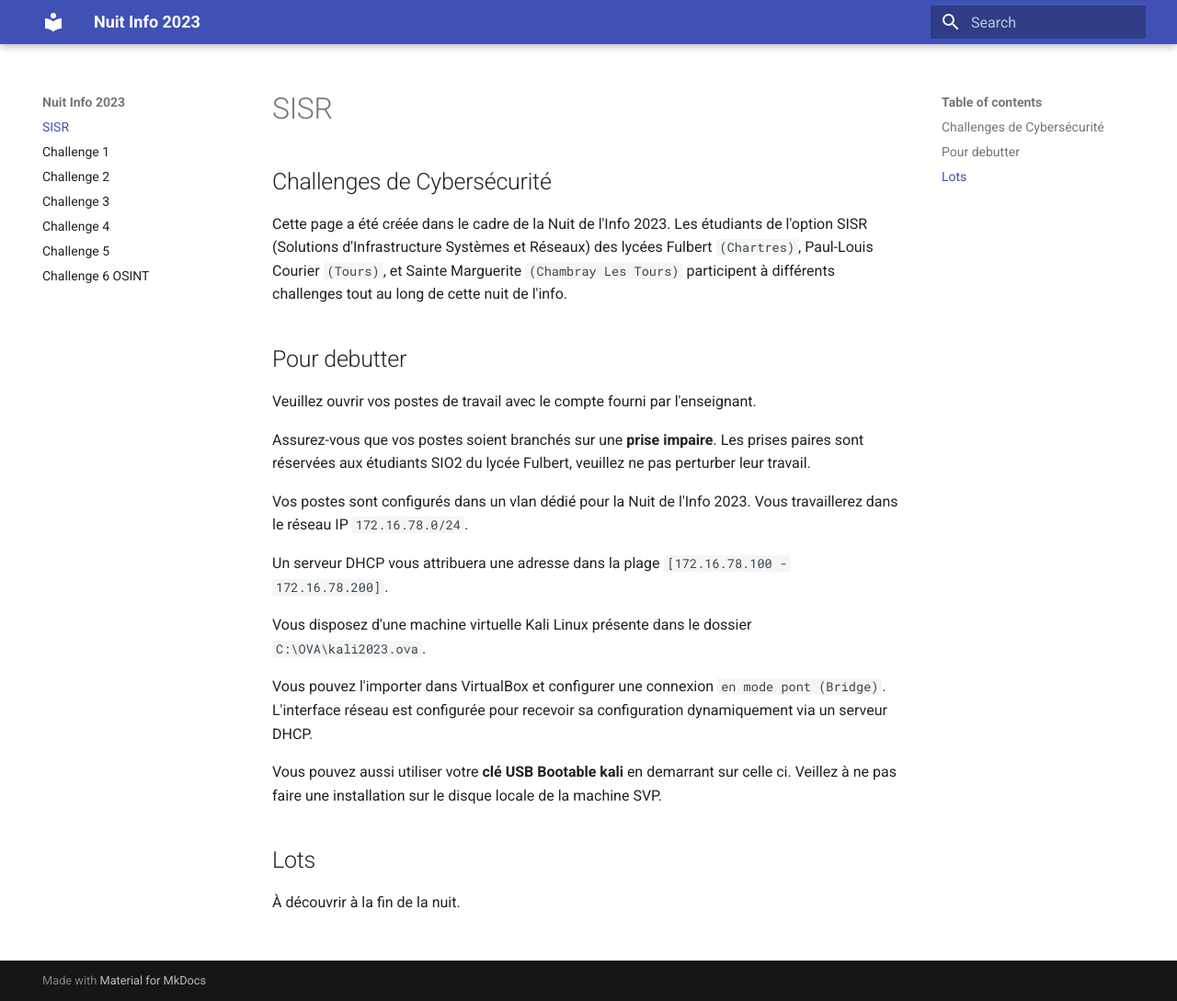
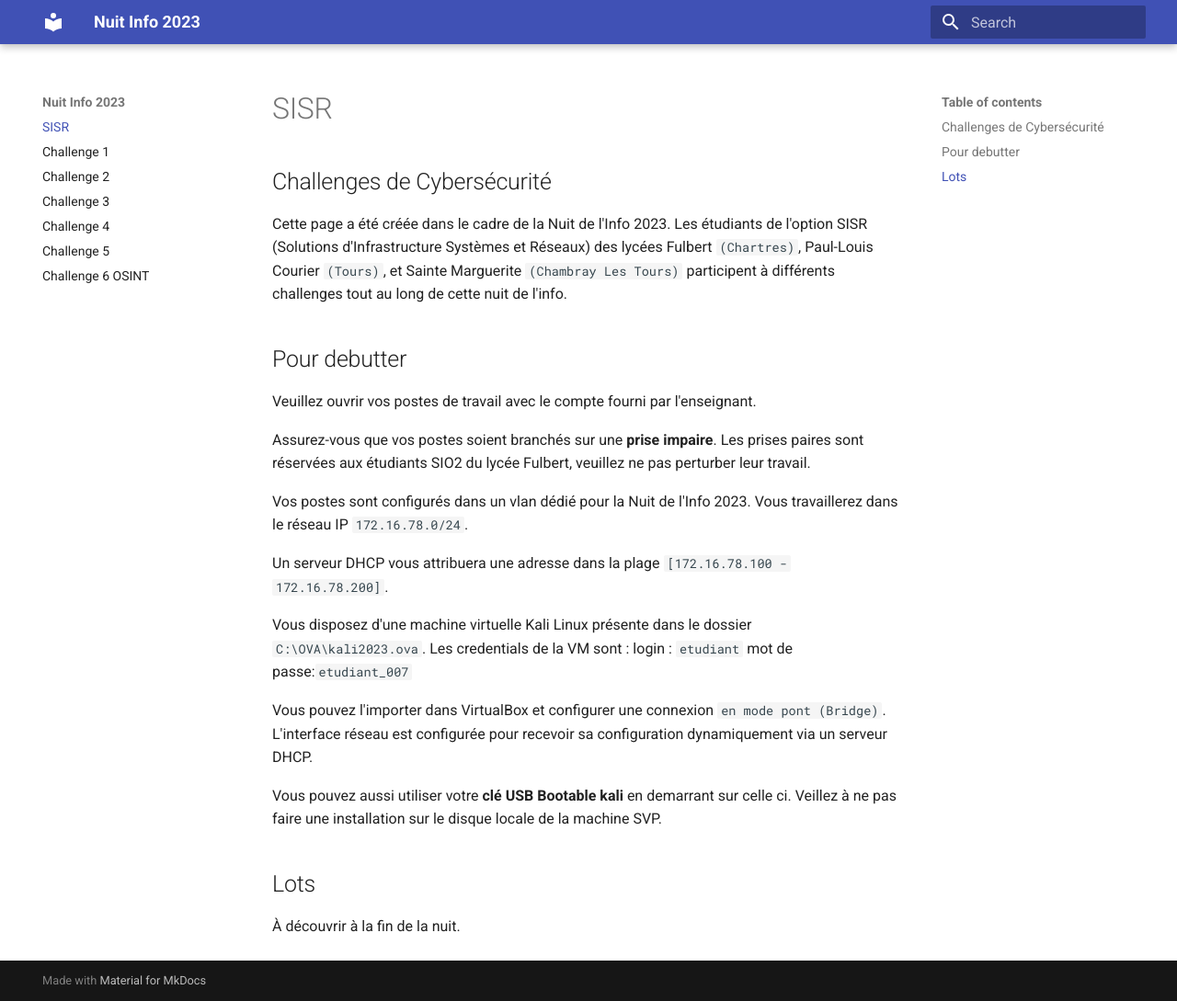
Before and after one commit to SIOFulbert/NuitInfo2023, an MkDocs documentation site: the page built from docs/index.md, in a window 1280 px wide and 1089 px high. Shown: the whole window at 92% size. Built offline with MkDocs 1.6.1 and Material for MkDocs 9.7.7, drawn with Linux system fonts in a browser that asks for light colours.

Commit message:
credentials kali

```diff
--- a/docs/index.md
+++ b/docs/index.md
@@ -16,6 +16,8 @@ Vous travaillerez dans le réseau IP `172.16.78.0/24`.
 Un serveur DHCP vous attribuera une adresse dans la plage `[172.16.78.100 - 172.16.78.200]`.
 
 Vous disposez d'une machine virtuelle Kali Linux présente dans le dossier `C:\OVA\kali2023.ova`.
+Les credentials de la VM sont :
+login : `etudiant` mot de passe:`etudiant_007`
 
 Vous pouvez l'importer dans VirtualBox et configurer une connexion `en mode pont (Bridge)`. L'interface réseau est configurée pour recevoir sa configuration dynamiquement via un serveur DHCP.
 
```
